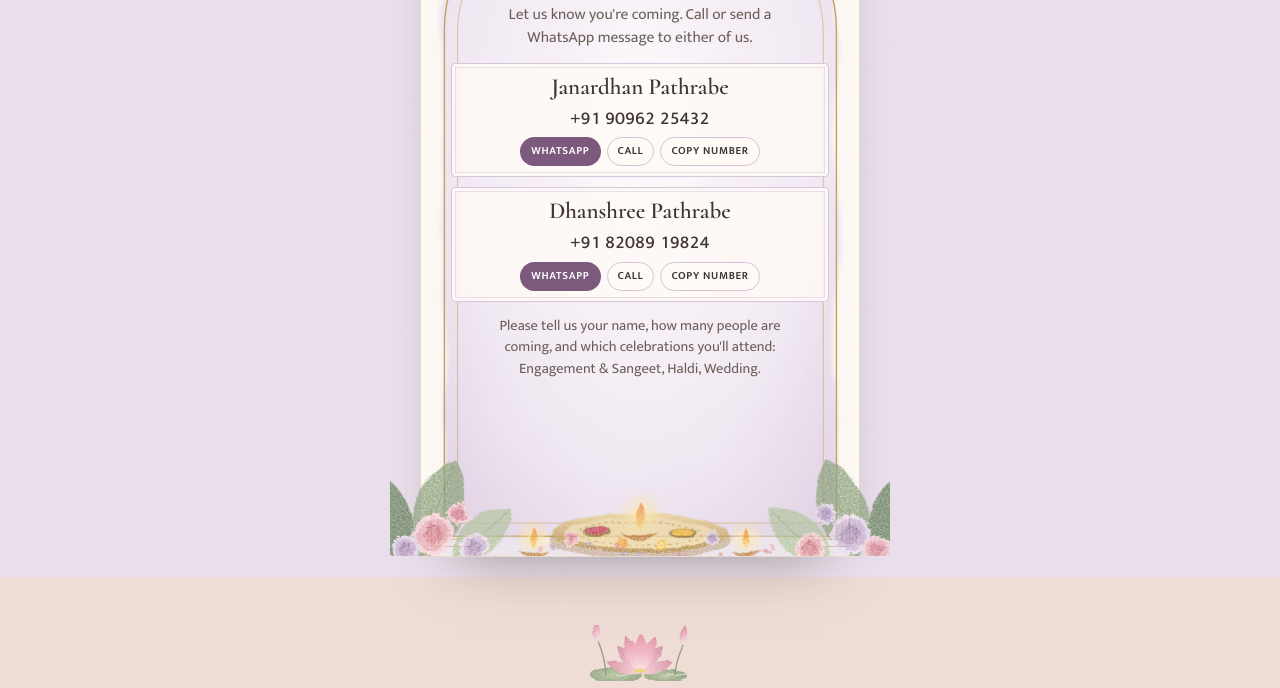
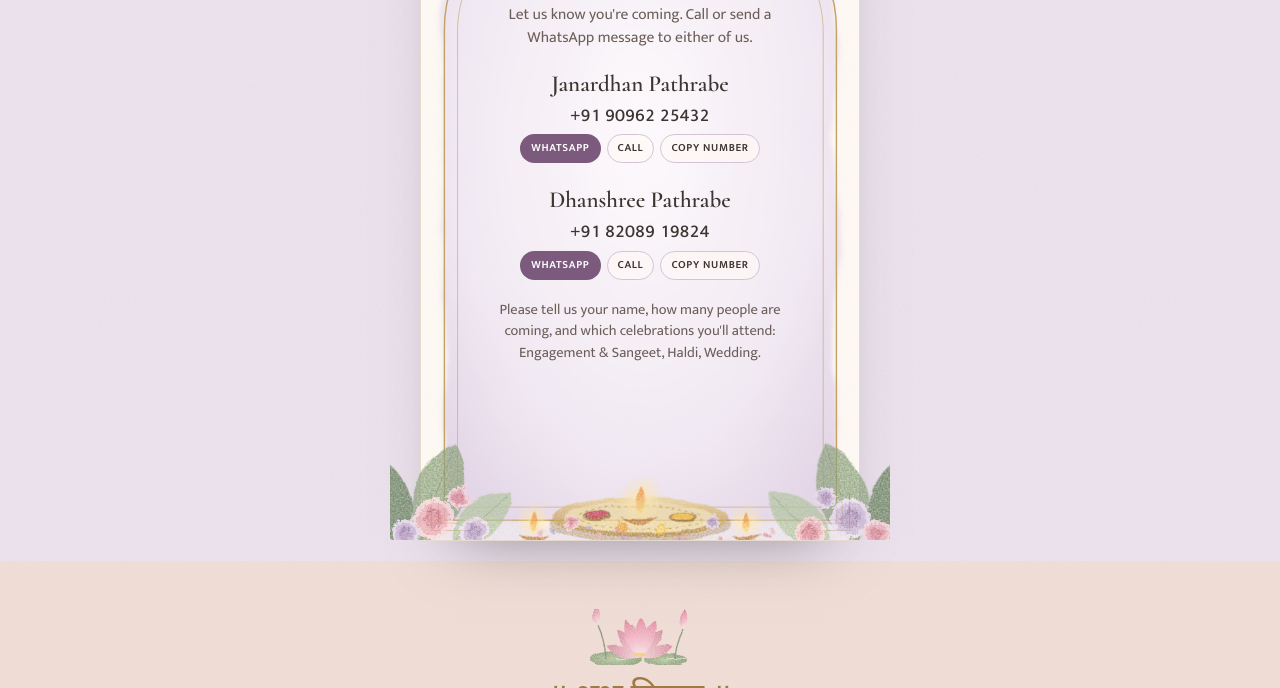
Before and after one commit to ojassomani/demo-repo, a plain HTML site: page wedding-site/index.html in a window 1280 px wide. Shown: the part 4343-5031 px from the top of the page. Drawn offline with Linux system fonts and the light colour scheme; a web font is replaced by a local one.

Commit message:
Remove the boxes around the RSVP contacts
The two contacts now sit directly on the lilac card with the same names,
numbers and buttons, separated by spacing only.

Co-Authored-By: Claude Opus 5.5 <noreply@anthropic.com>
Claude-Session: https://claude.ai/code/session_016S1ZU3CyNFvZr4ZXhEnKua

```diff
--- a/wedding-site/index.html
+++ b/wedding-site/index.html
@@ -132,7 +132,6 @@ section { padding-block: 72px; }
 .card-rsvp .btn-rose { background: #7B5A7E; }
 .card-rsvp .btn-rose:hover { background: #684A6B; }
 .card-rsvp .btn-ghost { border-color: #D2C3D7; }
-.card-rsvp .contact { border-color: #D6C6DB; box-shadow: inset 0 0 0 3px rgba(255,251,246,.9), inset 0 0 0 4px #E8DDEB; }
 .addr { margin: 2px 0 0; font-family: var(--font-display); font-size: 23px; font-weight: 600; line-height: 1.25; }
 .addr span { display: block; font-family: var(--font-body); font-size: 15px; font-weight: 500; color: var(--ink-soft); }
 .card .note { margin: 0; color: var(--ink-soft); font-size: 15.5px; line-height: 1.5; max-width: 30ch; }
@@ -156,13 +155,8 @@ section { padding-block: 72px; }
 .btn-ghost { background: rgba(255,251,246,.6); color: var(--ink); border-color: #DCC7BA; }
 .btn-ghost:hover { border-color: var(--ink-soft); }
 
-.contacts { width: 100%; display: grid; gap: 10px; margin-top: 8px; }
-.contact {
-  background: rgba(255,251,246,.82);
-  border: 1px solid #E2C9B0; border-radius: 4px;
-  box-shadow: inset 0 0 0 3px rgba(255,251,246,.9), inset 0 0 0 4px #EEDCC4;
-  padding: 10px 8px; display: grid; gap: 4px; text-align: center;
-}
+.contacts { width: 100%; display: grid; gap: 24px; margin-block: 16px 6px; }
+.contact { display: grid; gap: 4px; text-align: center; }
 .card .contact h3 { font-family: var(--font-display); font-weight: 600; font-size: 23px; line-height: 1.15; color: var(--ink); }
 .contact .phone { font-size: 18px; font-weight: 500; font-variant-numeric: tabular-nums; letter-spacing: .03em; user-select: all; }
 .contact .actions { display: flex; flex-wrap: wrap; gap: 6px; justify-content: center; }
```
